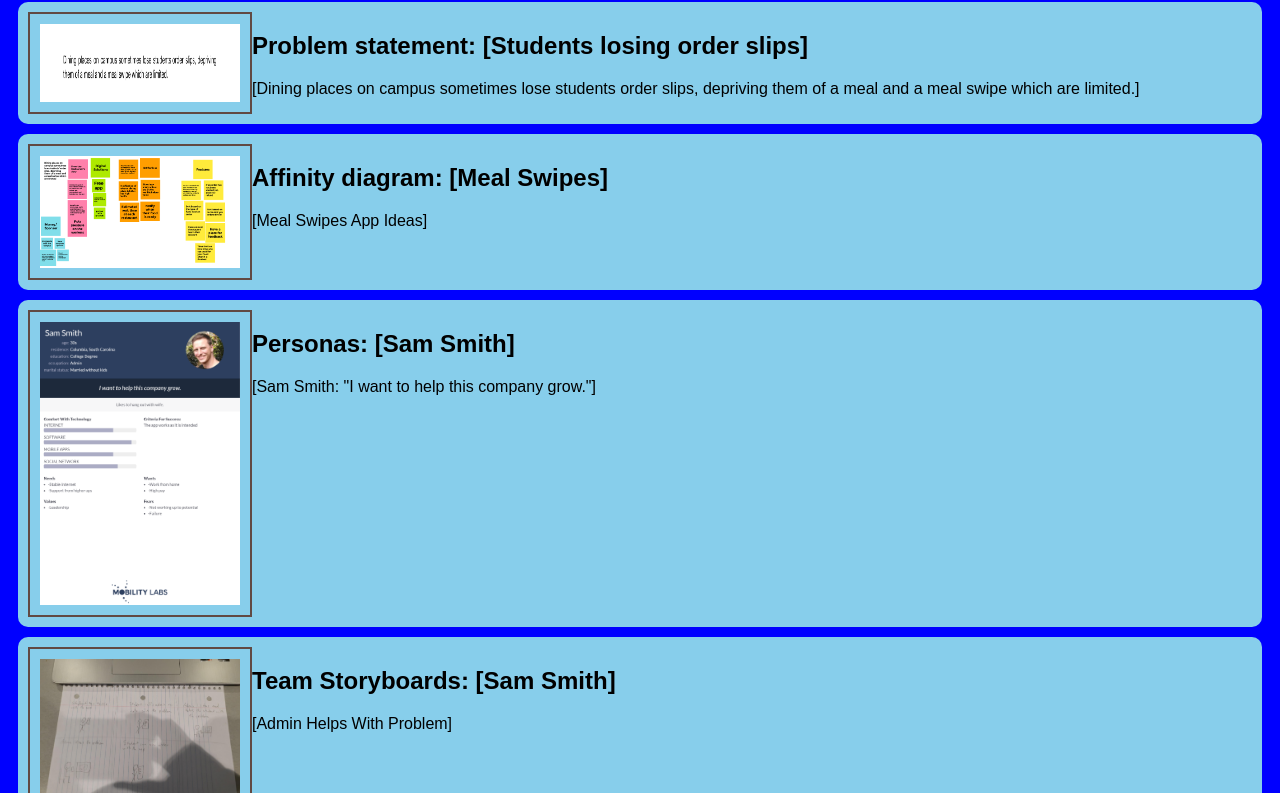
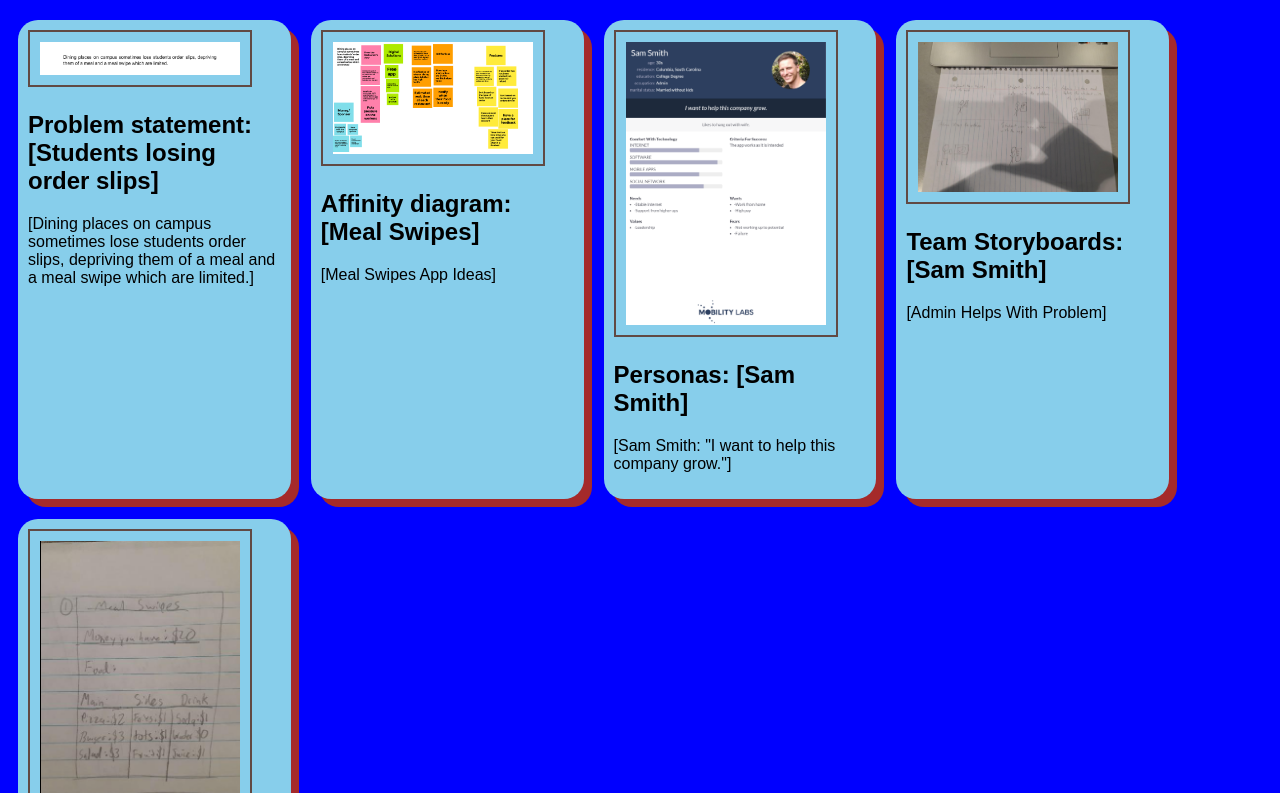
Before and after one commit to NolanBanks/NolanBanks.github.io, a plain HTML site: page index.html in a window 1280 px wide. Shown: the part 78-871 px from the top of the page. Drawn offline with Linux system fonts and the light colour scheme.

Commit message:
Update styles.css

```diff
--- a/styles.css
+++ b/styles.css
@@ -1,14 +1,20 @@
 body {
 background: #0000FF;
 font-family: Arial, Helvetica, sans-serif;
+display: flex;
+flex-wrap: wrap;
 }
 h1 {
 color: #FFFF00;
 text-align: center;
+width: 100%;
+display: block;
 }
 h1:hover {
 color: #E09336;
 text-align: center;
+width: 100%;
+display: block;
 }
 a {
  text-decoration: none;
@@ -19,10 +25,12 @@ a:hover {
  color: #E09336;
 }
 .assign {
-display: flex;
+display: block;
 padding: 10px;
 margin: 10px;
-border-radius: 10px;
+border-radius: 20px;
+width: 20%;
+box-shadow: 8px 8px brown;
 background: #87CEEB;
 }
 .assign img {
```
